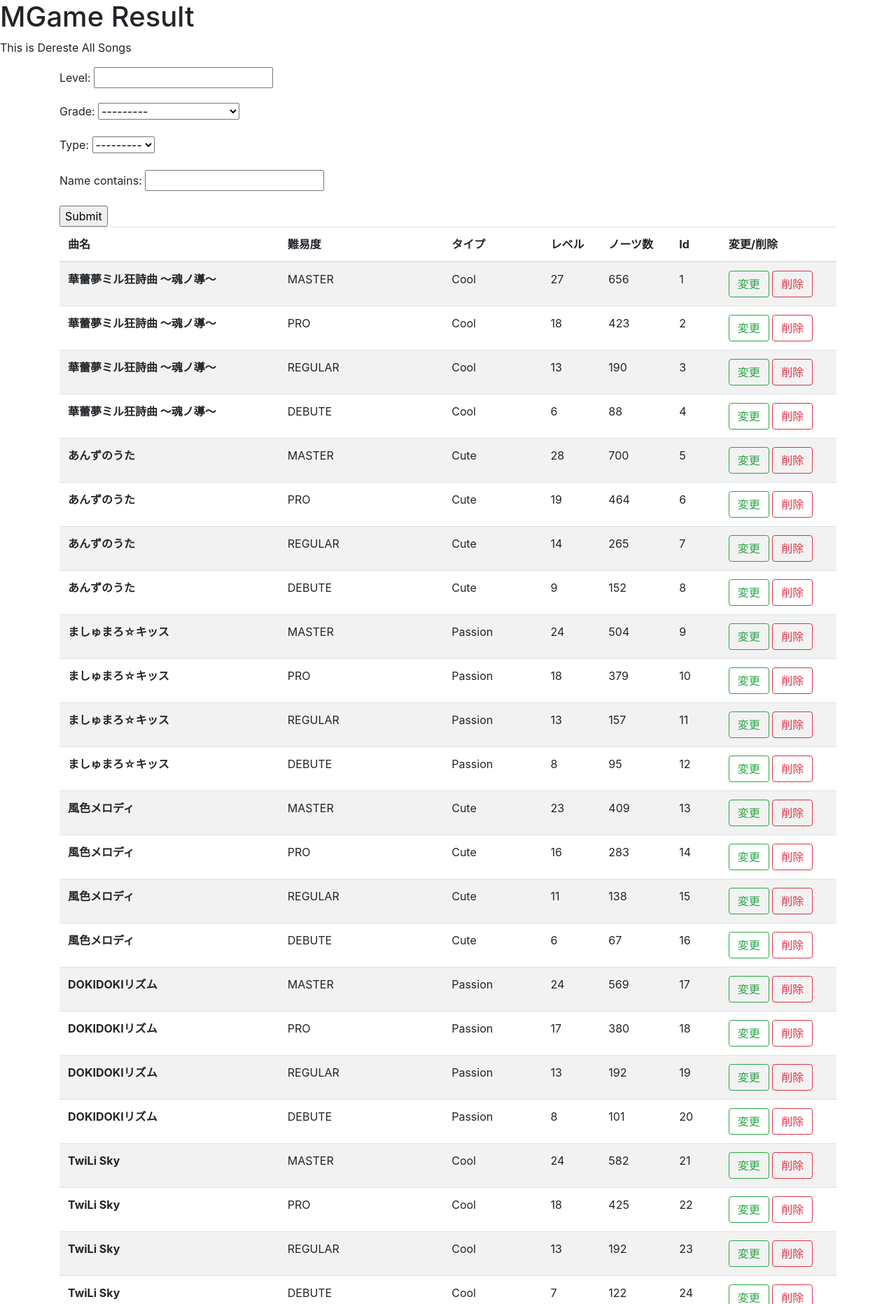
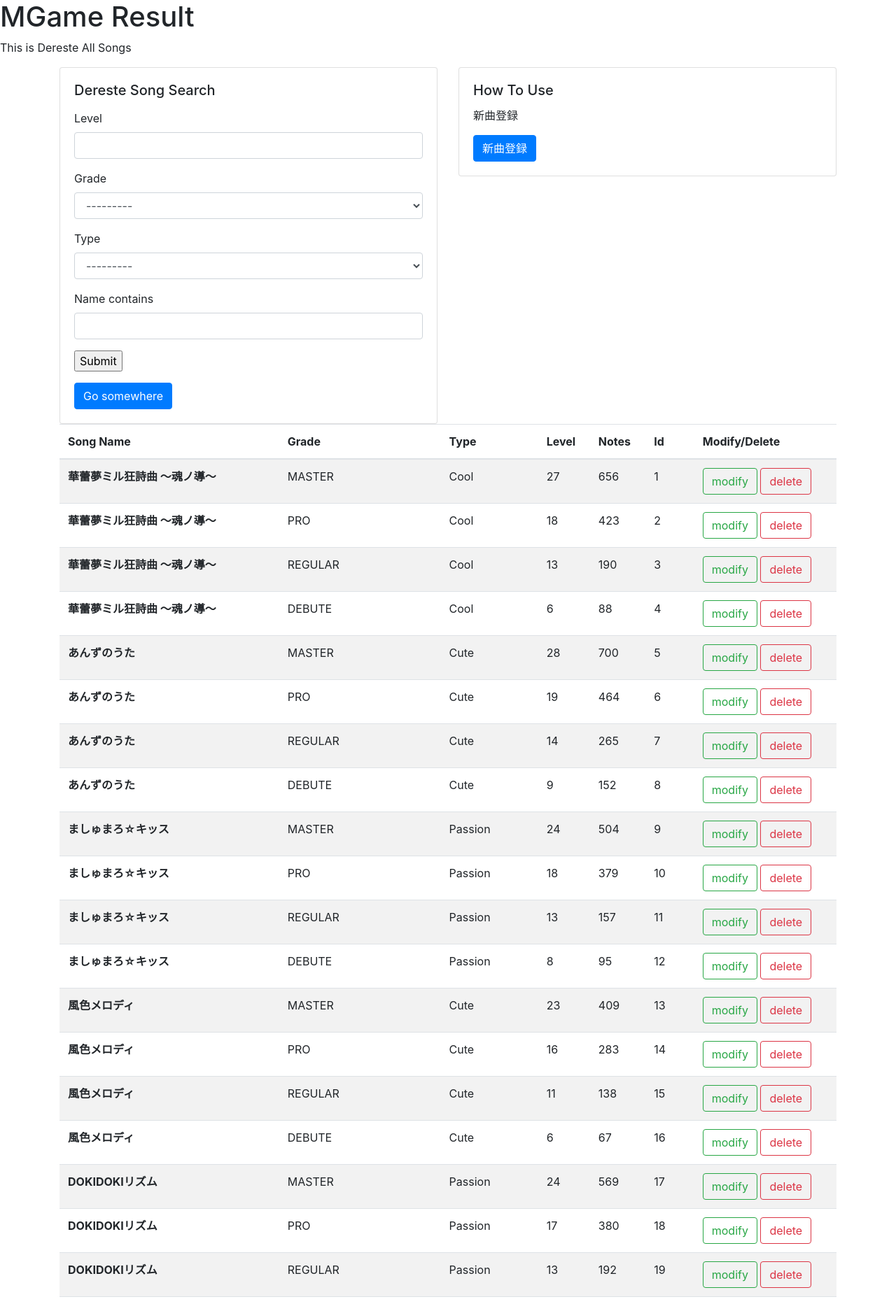
Before and after one commit to jizoemma/MGame, a Django app: page /dereste/allList/ in a window 1280 px wide. Shown: the part 56-1920 px from the top of the page at 70% size. Run offline with Django 3.2, Linux system fonts and the light colour scheme; data comes from the database, SQL or seed files in the repository; some libraries are stand-ins or nearby versions.

Commit message:
カードレイアウト導入

```diff
--- a/templates/dereste_all_list.html
+++ b/templates/dereste_all_list.html
@@ -2,32 +2,45 @@
 {% block content %}
   <p>This is Dereste All Songs</p>
   <div class="container">
-    <!-- All Lists from view class
-    {% for item in object_list %}
-      <div class="alert alert-success" role="alert">
-        <p>{{item.name}}</p>
-        <p>{{item.level}}</p>
-        <p>{{item.type}}</p>
-        <p>{{item.notes}}</p>
-        <p>{{item.grade}}</p>
+    <div class="row">
+      <div class="col-sm-6">
+        <div class="card">
+          <div class="card-body">
+            <h5 class="card-title">Dereste Song Search</h5>
+            <p>
+              {% load crispy_forms_tags%}
+              <form action="" method="get" class="bootstrap4">
+                {{ filter.form | crispy }}
+                <input type="submit" />
+              </form>
+            </p>
+            <a href="#" class="btn btn-primary">Go somewhere</a>
+          </div>
+        </div>
       </div>
-    {% endfor %}
-    -->
-      <form action="" method="get">
-      {{ filter.form.as_p }}
-      <input type="submit" />
-      </form>
+      <div class="col-sm-6">
+        <div class="card">
+          <div class="card-body">
+            <h5 class="card-title">How To Use</h5>
+            <p>新曲登録</p>
+            <a href="create" class="btn btn-primary">新曲登録</a>
+          </div>
+        </div>
+      </div>
+    </div>
+
+
 
       <table class="table table-striped">
         <thead>
           <tr>
-            <th scope="col">曲名</th>
-            <th scope="col">難易度</th>
-            <th scope="col">タイプ</th>
-            <th scope="col">レベル</th>
-            <th scope="col">ノーツ数</th>
+            <th scope="col">Song Name</th>
+            <th scope="col">Grade</th>
+            <th scope="col">Type</th>
+            <th scope="col">Level</th>
+            <th scope="col">Notes</th>
             <th scope="col">Id</th>
-            <th scope="col">変更/削除</th>
+            <th scope="col">Modify/Delete</th>
           </tr>
         </thead>
         <tbody>
@@ -40,8 +53,8 @@
             <td>{{ obj.notes }}</td>
             <td>{{ obj.pk }}</td>
             <td>
-                <a href="#" class="btn btn-outline-success">変更</a>
-                <a href="#" class="btn btn-outline-danger">削除</a>
+                <a href="#" class="btn btn-outline-success">modify</a>
+                <a href="#" class="btn btn-outline-danger">delete</a>
             </td>
           </tr>
           {% include "pagination.html" %}
```
